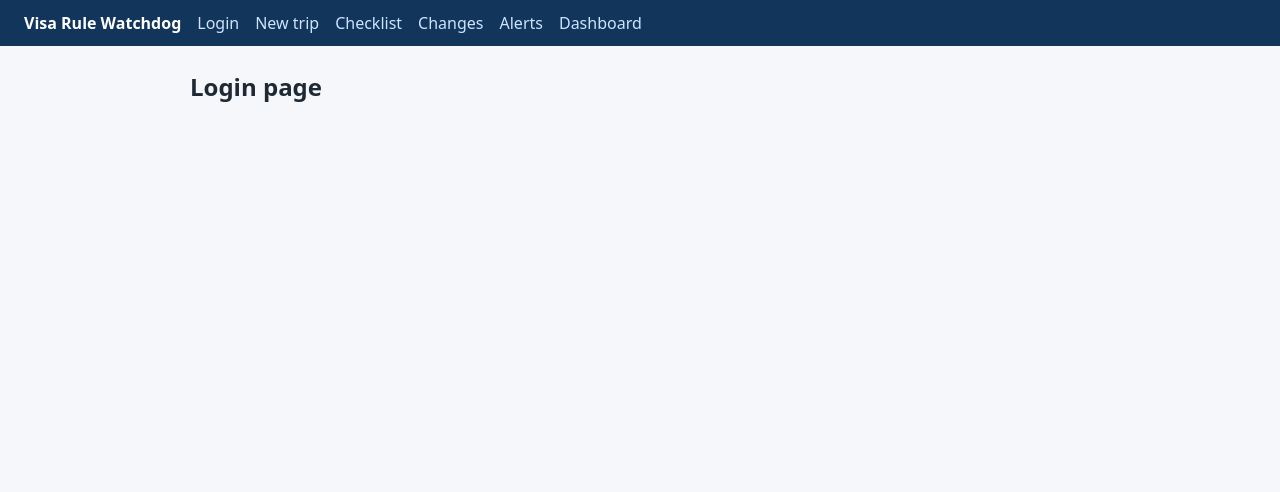
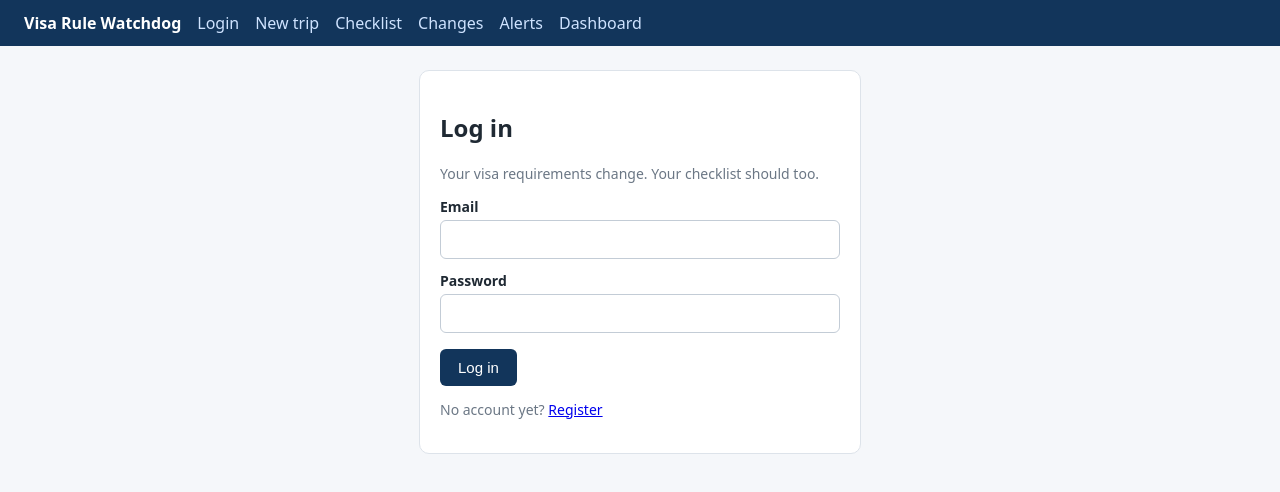
Before and after one commit to arushidas295/VisaWatchdog, a React app in the folder frontend/: page / in a window 1280 px wide. Shown: the top 492 px of the page. Built offline with nearby package versions, Linux system fonts and the light colour scheme; no server answers; the HTML template or start-up script is replaced by a standard one.

Commit message:
frontend: api helper, mock data, login page

```diff
--- /dev/null
+++ b/frontend/src/api/api.js
@@ -0,0 +1,123 @@
+import { mockChecklist, mockChanges, mockAlerts, simulatedChange } from "./mockData.js";
+
+const BASE = import.meta.env.VITE_API_URL;
+const USE_MOCK = import.meta.env.VITE_USE_MOCK === "true";
+
+// ---------- token storage (the browser remembers the login) ----------
+const TOKEN_KEY = "vw_token";
+export const getToken = () => localStorage.getItem(TOKEN_KEY);
+export const setToken = (t) => localStorage.setItem(TOKEN_KEY, t);
+export const clearToken = () => localStorage.removeItem(TOKEN_KEY);
+
+// ---------- real requests ----------
+async function request(path, options = {}) {
+  const headers = { "Content-Type": "application/json" };
+  const token = getToken();
+  if (token) headers.Authorization = `Bearer ${token}`;
+
+  const res = await fetch(`${BASE}${path}`, { ...options, headers });
+
+  if (!res.ok) {
+    let message = `Request failed (${res.status})`;
+    try {
+      const data = await res.json();
+      if (data.detail) {
+        message = typeof data.detail === "string" ? data.detail : JSON.stringify(data.detail);
+      }
+    } catch {
+      // response had no JSON body; keep the default message
+    }
+    throw new Error(message);
+  }
+  return res.json();
+}
+
+const post = (path, body) => request(path, { method: "POST", body: JSON.stringify(body) });
+const patch = (path, body) => request(path, { method: "PATCH", body: JSON.stringify(body) });
+
+// ---------- mock helpers (in-memory, reset when you refresh the page) ----------
+const delay = (ms = 400) => new Promise((resolve) => setTimeout(resolve, ms));
+let mockItems = structuredClone(mockChecklist.items);
+let mockChangeList = [...mockChanges];
+let mockAlertList = [...mockAlerts];
+
+// ---------- the functions your pages will call ----------
+export async function register(email, password) {
+  if (USE_MOCK) {
+    await delay();
+    return { message: "registered (mock)" };
+  }
+  return post("/auth/register", { email, password });
+}
+
+export async function login(email, password) {
+  if (USE_MOCK) {
+    await delay();
+    return { access_token: "mock-token", token_type: "bearer" };
+  }
+  return post("/auth/login", { email, password });
+}
+
+export async function createTrip(trip) {
+  if (USE_MOCK) {
+    await delay(1500); // pretend the real one is slow
+    return { id: 1, ...trip };
+  }
+  return post("/trips", trip);
+}
+
+export async function getChecklist(tripId) {
+  if (USE_MOCK) {
+    await delay();
+    return { ...mockChecklist, trip_id: tripId, items: structuredClone(mockItems) };
+  }
+  return request(`/trips/${tripId}/checklist`);
+}
+
+export async function refreshTrip(tripId) {
+  if (USE_MOCK) {
+    await delay(800);
+    return { message: "refresh started (mock)" };
+  }
+  return post(`/trips/${tripId}/refresh`, {});
+}
+
+export async function getChanges(tripId) {
+  if (USE_MOCK) {
+    await delay();
+    return structuredClone(mockChangeList);
+  }
+  return request(`/trips/${tripId}/changes`);
+}
+
+export async function getAlerts() {
+  if (USE_MOCK) {
+    await delay();
+    return structuredClone(mockAlertList);
+  }
+  return request("/alerts");
+}
+
+export async function updateItemStatus(itemId, status) {
+  if (USE_MOCK) {
+    await delay(200);
+    mockItems = mockItems.map((it) => (it.id === itemId ? { ...it, status } : it));
+    return mockItems.find((it) => it.id === itemId);
+  }
+  return patch(`/checklist/${itemId}`, { status });
+}
+
+export async function simulateChange(tripId) {
+  if (USE_MOCK) {
+    await delay(600);
+    const change = { ...simulatedChange, trip_id: tripId, detected_at: new Date().toISOString() };
+    mockChangeList = [change, ...mockChangeList];
+    // alert embeds the change object (PROPOSED shape; confirm with backend)
+    mockAlertList = [
+      { id: Date.now(), user_id: 1, change_id: change.id, seen: false, created_at: change.detected_at, change },
+      ...mockAlertList,
+    ];
+    return change;
+  }
+  return post("/demo/simulate-change", { trip_id: tripId });
+}
--- /dev/null
+++ b/frontend/src/api/mockData.js
@@ -0,0 +1,70 @@
+// MOCK DATA ONLY. Not real visa rules. Shapes are PROPOSED; confirm with backend.
+
+export const mockChecklist = {
+  trip_id: 1,
+  // source status: "ok" | "blocked" | "error"  (ask backend where this really lives)
+  source_status: "ok",
+  items: [
+    {
+      id: 1,
+      trip_id: 1,
+      name: "Valid passport",
+      required: true,
+      details: "Passport valid for the whole stay (MOCK).",
+      status: "pending",
+      source_url: "https://example.org/mock-germany-student-visa",
+      passage: "Applicants must hold a valid passport. (MOCK passage)",
+      last_checked: "2026-10-24T10:30:00Z",
+    },
+    {
+      id: 2,
+      trip_id: 1,
+      name: "Proof of financial resources",
+      required: true,
+      details: "Blocked account or equivalent proof of funds (MOCK).",
+      status: "done",
+      source_url: "https://example.org/mock-germany-student-visa",
+      passage: "Proof of financial means must be provided. (MOCK passage)",
+      last_checked: "2026-10-24T10:30:00Z",
+    },
+    {
+      id: 3,
+      trip_id: 1,
+      name: "University admission letter",
+      required: true,
+      details: "Letter of admission from a German university (MOCK).",
+      status: "pending",
+      source_url: "https://example.org/mock-germany-student-visa",
+      passage: "A letter of admission is required. (MOCK passage)",
+      last_checked: "2026-10-24T10:30:00Z",
+    },
+    {
+      id: 4,
+      trip_id: 1,
+      name: "Health insurance",
+      required: true,
+      details: "Valid health insurance coverage (MOCK).",
+      status: "pending",
+      source_url: "https://example.org/mock-germany-student-visa",
+      passage: "Proof of health insurance must be submitted. (MOCK passage)",
+      last_checked: "2026-10-24T10:30:00Z",
+    },
+  ],
+};
+
+export const mockChanges = [];
+export const mockAlerts = [];
+
+// Used by the mock "simulate change" button
+export const simulatedChange = {
+  id: 100,
+  trip_id: 1,
+  item_name: "Proof of onward travel",
+  change_type: "added",
+  old_value: null,
+  new_value: "Required: confirmed return or onward ticket",
+  passage: "Applicants must show proof of onward travel. (SIMULATED passage)",
+  source_url: "https://example.org/mock-germany-student-visa",
+  detected_at: "2026-10-24T11:00:00Z",
+  is_simulated: true,
+};
--- a/frontend/src/index.css
+++ b/frontend/src/index.css
@@ -24,3 +24,50 @@ body {
   margin: 24px auto;
   padding: 0 16px;
 }
+
+.card {
+  background: white;
+  border: 1px solid #dde3ea;
+  border-radius: 10px;
+  padding: 20px;
+  margin-bottom: 16px;
+}
+.muted {
+  color: #6b7785;
+  font-size: 14px;
+}
+.error {
+  color: #b42318;
+  background: #fef3f2;
+  padding: 8px 12px;
+  border-radius: 6px;
+}
+label {
+  display: block;
+  margin: 12px 0 4px;
+  font-weight: 600;
+  font-size: 14px;
+}
+input,
+select {
+  width: 100%;
+  box-sizing: border-box;
+  padding: 10px;
+  border: 1px solid #c3ccd6;
+  border-radius: 6px;
+  font-size: 15px;
+}
+button {
+  margin-top: 16px;
+  padding: 10px 18px;
+  background: #12355b;
+  color: white;
+  border: none;
+  border-radius: 6px;
+  font-size: 15px;
+  cursor: pointer;
+}
+button:disabled {
+  opacity: 0.6;
+  cursor: not-allowed;
+}
--- a/frontend/src/pages/Login.jsx
+++ b/frontend/src/pages/Login.jsx
@@ -1,3 +1,76 @@
+import { useState } from "react";
+import { useNavigate } from "react-router-dom";
+import { register, login, setToken } from "../api/api.js";
+
 export default function Login() {
-  return <h2>Login page</h2>;
+  const navigate = useNavigate();
+  const [mode, setMode] = useState("login"); // "login" or "register"
+  const [email, setEmail] = useState("");
+  const [password, setPassword] = useState("");
+  const [error, setError] = useState("");
+  const [loading, setLoading] = useState(false);
+
+  async function handleSubmit(event) {
+    event.preventDefault(); // stop the browser reloading the page
+    setError("");
+    setLoading(true);
+    try {
+      if (mode === "register") {
+        await register(email, password);
+      }
+      const data = await login(email, password);
+      setToken(data.access_token);
+      navigate("/trip");
+    } catch (err) {
+      setError(err.message);
+    } finally {
+      setLoading(false);
+    }
+  }
+
+  return (
+    <div className="card" style={{ maxWidth: 400, margin: "0 auto" }}>
+      <h2>{mode === "login" ? "Log in" : "Create account"}</h2>
+      <p className="muted">Your visa requirements change. Your checklist should too.</p>
+
+      <form onSubmit={handleSubmit}>
+        <label>Email</label>
+        <input
+          type="email"
+          value={email}
+          onChange={(e) => setEmail(e.target.value)}
+          required
+        />
+
+        <label>Password</label>
+        <input
+          type="password"
+          value={password}
+          onChange={(e) => setPassword(e.target.value)}
+          minLength={6}
+          required
+        />
+
+        {error && <p className="error">{error}</p>}
+
+        <button type="submit" disabled={loading}>
+          {loading ? "Please wait..." : mode === "login" ? "Log in" : "Register"}
+        </button>
+      </form>
+
+      <p className="muted">
+        {mode === "login" ? "No account yet? " : "Already registered? "}
+        <a
+          href="#"
+          onClick={(e) => {
+            e.preventDefault();
+            setMode(mode === "login" ? "register" : "login");
+            setError("");
+          }}
+        >
+          {mode === "login" ? "Register" : "Log in"}
+        </a>
+      </p>
+    </div>
+  );
 }
```
